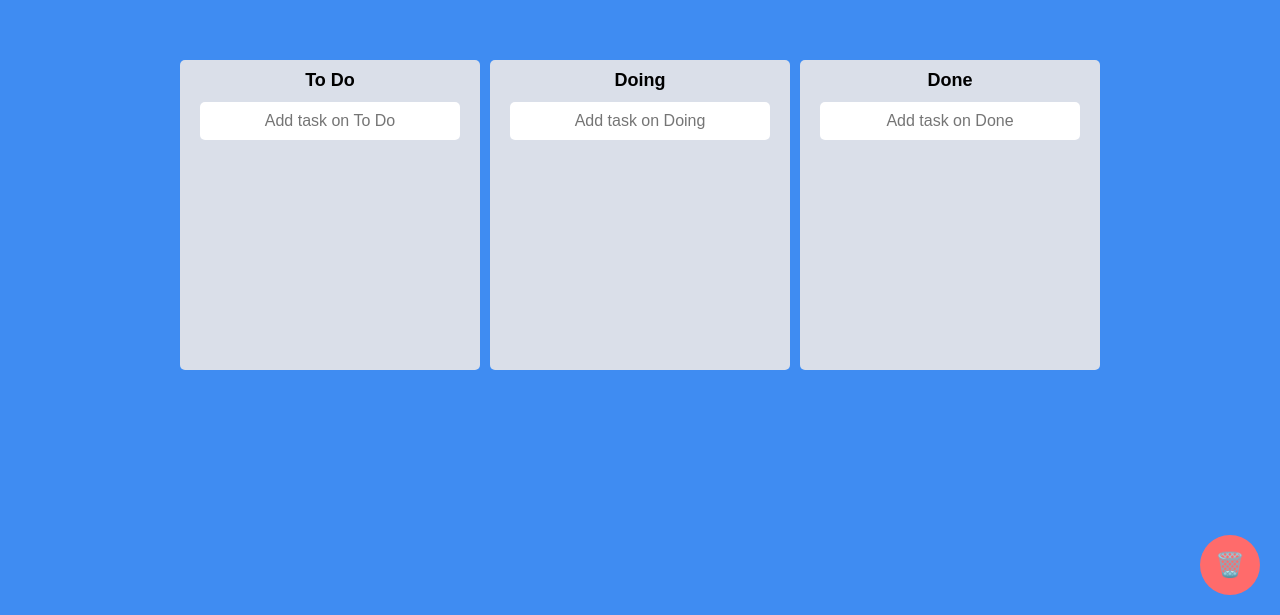
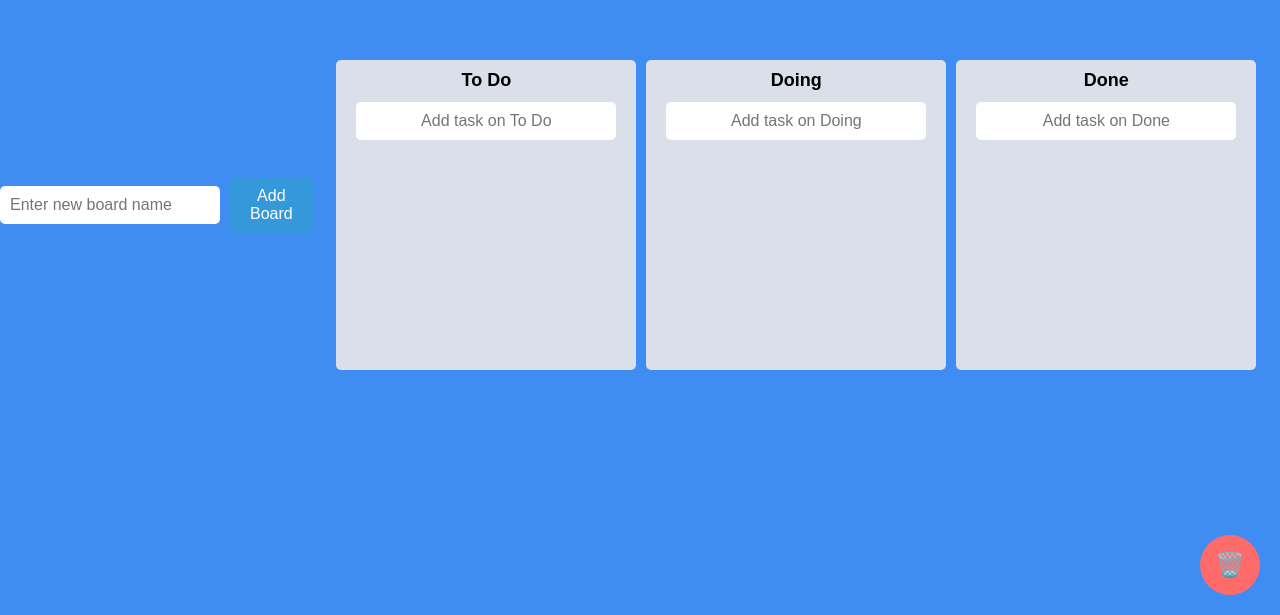
Before and after one commit to mochafreddo/react-masterclass, a React (Vite) app: page / in a window 1280 px wide. Shown: the part 185-800 px from the top of the page. Built offline with nearby package versions, Linux system fonts and the light colour scheme.

Commit message:
✨ Add CreateBoardForm component and integrate it into App
- Create new CreateBoardForm component for adding new boards
- Add CreateBoardForm to App component
- Update App component documentation to reflect new functionality
- Enhance onDragEnd function documentation in App component

```diff
--- a/src/App.tsx
+++ b/src/App.tsx
@@ -4,6 +4,7 @@ import styled from 'styled-components';
 
 import { toDoState } from './atoms';
 import Board from './Components/Board';
+import CreateBoardForm from './Components/CreateBoardForm';
 import TrashCan from './Components/TrashCan';
 
 import type { DropResult } from 'react-beautiful-dnd';
@@ -49,6 +50,9 @@ const Boards = styled.div`
  * - Reordering todo items within a board
  * - Deleting todo items by dragging them to the trash can
  *
+ * It also includes a form for creating new boards and a trash can component
+ * for deleting items.
+ *
  * @component
  * @example
  * <App />
@@ -59,6 +63,11 @@ function App() {
   /**
    * Handles the end of a drag operation.
    * Updates the todo state based on the drag result.
+   *
+   * @param {DropResult} info - The result of the drag operation
+   * @param {DraggableLocation} info.source - The source of the dragged item
+   * @param {DraggableLocation} info.destination - The destination of the dragged item
+   * @param {string} info.type - The type of the dragged item ('board' or 'todo')
    */
   const onDragEnd = (info: DropResult): void => {
     const { destination, source, type } = info;
@@ -120,6 +129,7 @@ function App() {
   return (
     <DragDropContext onDragEnd={onDragEnd}>
       <Wrapper>
+        <CreateBoardForm />
         <Droppable droppableId="boards" direction="horizontal" type="board">
           {(provided) => (
             <Boards ref={provided.innerRef} {...provided.droppableProps}>
--- /dev/null
+++ b/src/Components/CreateBoardForm.tsx
@@ -0,0 +1,104 @@
+import React from 'react';
+import { useForm } from 'react-hook-form';
+import { useSetRecoilState } from 'recoil';
+import styled from 'styled-components';
+
+import { toDoState } from '@/atoms';
+
+/**
+ * Interface for the form data
+ */
+interface IForm {
+  boardName: string;
+}
+
+/**
+ * Styled component for the form
+ */
+const Form = styled.form`
+  display: flex;
+  justify-content: center;
+  align-items: center;
+  margin-bottom: 20px;
+`;
+
+/**
+ * Styled component for the input field
+ */
+const Input = styled.input`
+  font-size: 16px;
+  border: 0;
+  background-color: white;
+  width: 200px;
+  padding: 10px;
+  border-radius: 5px;
+  margin-right: 10px;
+`;
+
+/**
+ * Styled component for the submit button
+ */
+const Button = styled.button`
+  font-size: 16px;
+  border: 0;
+  background-color: #3498db;
+  color: white;
+  padding: 10px 20px;
+  border-radius: 5px;
+  cursor: pointer;
+
+  &:hover {
+    background-color: #2980b9;
+  }
+`;
+
+/**
+ * CreateBoardForm component
+ *
+ * This component renders a form for creating a new board.
+ * It uses react-hook-form for form handling and Recoil for state management.
+ */
+function CreateBoardForm() {
+  const setToDos = useSetRecoilState(toDoState);
+  const { register, handleSubmit, setValue } = useForm<IForm>();
+
+  /**
+   * Handles form submission
+   * @param {IForm} param0 - The form data
+   */
+  const onSubmit = ({ boardName }: IForm) => {
+    setToDos((allBoards) => {
+      if (boardName in allBoards) {
+        alert('A board with this name already exists.');
+        return allBoards;
+      }
+      return {
+        ...allBoards,
+        [boardName]: { todos: [], order: Object.keys(allBoards).length },
+      };
+    });
+    setValue('boardName', '');
+  };
+
+  /**
+   * Handles form submission event
+   * @param {React.FormEvent<HTMLFormElement>} event - The form event
+   */
+  const handleFormSubmit = (event: React.FormEvent<HTMLFormElement>) => {
+    event.preventDefault();
+    void handleSubmit(onSubmit)();
+  };
+
+  return (
+    <Form onSubmit={handleFormSubmit}>
+      <Input
+        {...register('boardName', { required: true })}
+        type="text"
+        placeholder="Enter new board name"
+      />
+      <Button type="submit">Add Board</Button>
+    </Form>
+  );
+}
+
+export default CreateBoardForm;
```
